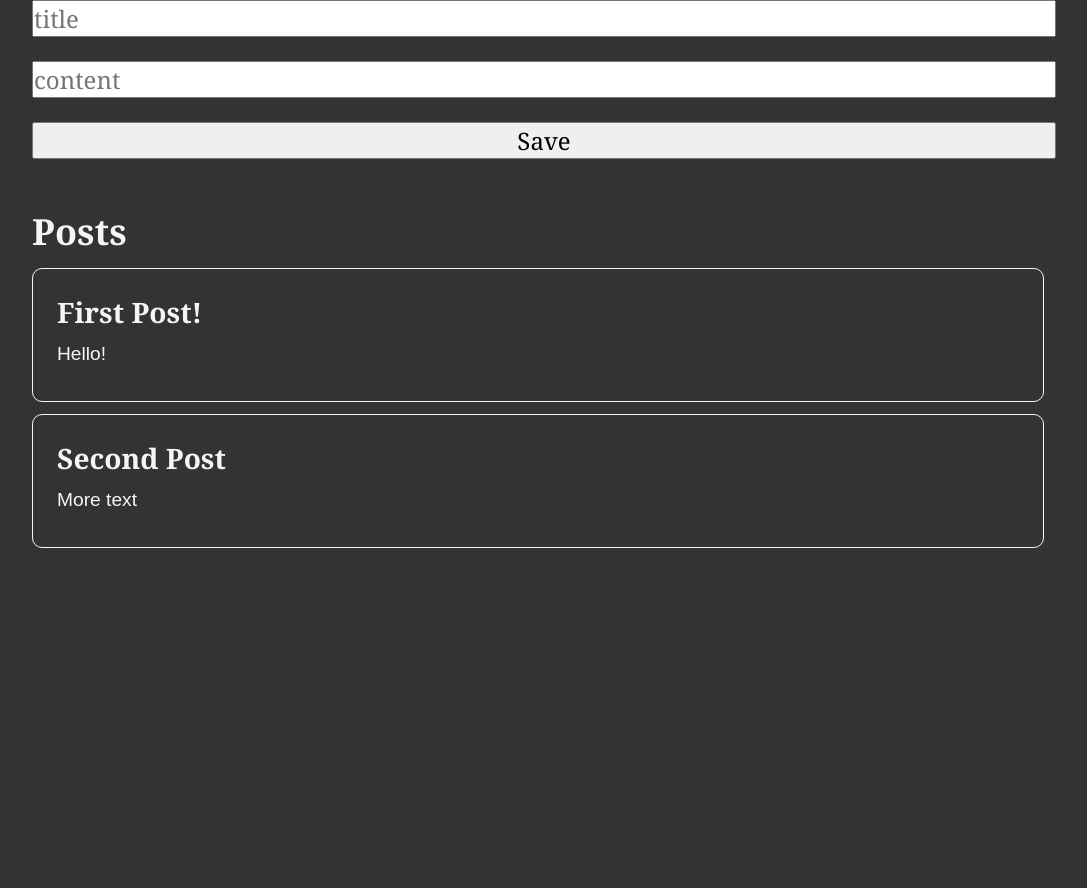
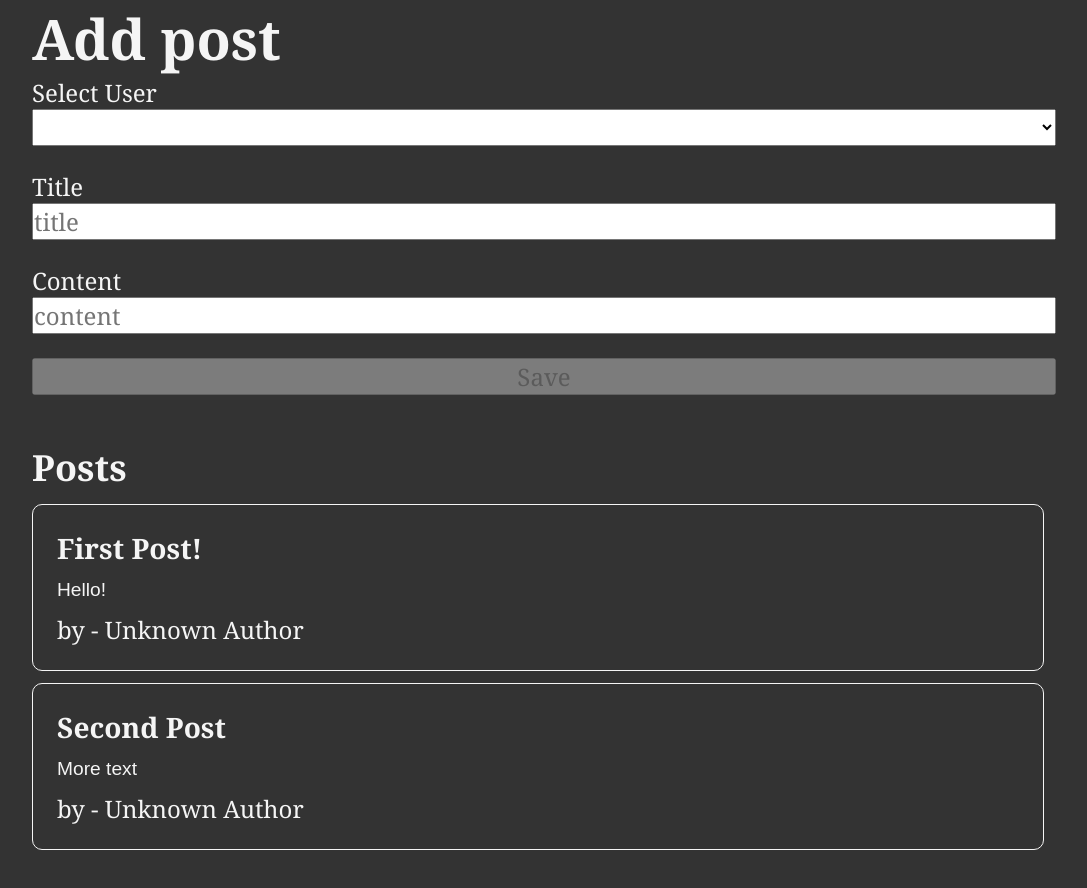
Before and after one commit to nikhilsinha822/react-redux-Toolkit, a React (Create React App) app: page / in a window 1280 px wide. Shown: the top 888 px of the page, without its empty margins (96-1183 px from the left). Before the commit the page ends 800 px from the top, so only its background shows below. Built offline with nearby package versions, Linux system fonts and the light colour scheme.

Commit message:
post user added

```diff
--- a/src/app/store.js
+++ b/src/app/store.js
@@ -1,8 +1,10 @@
 import {configureStore} from '@reduxjs/toolkit';
 import postsSlice from '../features/posts/postsSlice';
+import userSlice from '../features/users/userSlice';
 
 export const store = configureStore({
     reducer: {
         posts: postsSlice,
+        users: userSlice,
     },
 });
--- a/src/features/posts/AddPost.js
+++ b/src/features/posts/AddPost.js
@@ -1,33 +1,48 @@
-import React, { useState } from 'react'
-import { useDispatch } from 'react-redux';
+import React, { useState } from 'react';
+import { useDispatch, useSelector } from 'react-redux';
 import { addPost } from './postsSlice';
+import { selectAllUsers } from '../users/userSlice';
 
 const AddPost = () => {
     const [title, setTitle] = useState('');
     const [content, setContent] = useState('');
+    const [userId, setUserId] = useState('');
+    const users = useSelector(selectAllUsers);
     const dispatch = useDispatch();
     const handleSubmit = () => {
-        if (title && content) {
-            dispatch(addPost(title, content))
+        if (title && content && userId) {
+            dispatch(addPost(title, content,userId))
             setTitle('');
             setContent('');
+            setUserId('');
         }
     }
+    const canSave = Boolean(title) && Boolean(content) && Boolean(userId);
     return (
         <form action="">
+            <h1>Add post</h1>
+            <label>Select User</label>
+            <select onChange={(e)=>setUserId(e.target.value)} value={userId}>
+                <option value={''}></option>
+                {users.map(user => (
+                    <option key={user.id} value={user.id}>{user.name}</option>
+                ))}
+            </select>
+            <label>Title</label>
             <input
                 placeholder='title'
                 value={title}
                 onChange={(e) => setTitle(e.target.value)}
-                required
+                required = {true}
             />
+            <label>Content</label>
             <input
                 placeholder='content'
                 value={content}
                 onChange={(e) => setContent(e.target.value)}
-                required
+                required = {true}
             />
-            <button type='button' onClick={handleSubmit}>Save</button>
+            <button disabled={!canSave} type='button' onClick={handleSubmit}>Save</button>
         </form>
     )
 }
--- /dev/null
+++ b/src/features/posts/Author.js
@@ -0,0 +1,12 @@
+import { useSelector } from 'react-redux'
+import { selectAllUsers } from '../users/userSlice'
+
+const Author = ({ userId }) => {
+  const users = useSelector(selectAllUsers);
+  const author = users.find(user => user.id === userId);
+  return (
+    <span>by - {author ? author.name : "Unknown Author"}</span>
+  )
+}
+
+export default Author
--- a/src/features/posts/Posts.js
+++ b/src/features/posts/Posts.js
@@ -1,4 +1,5 @@
 import React from 'react'
+import Author from './Author'
 import { useSelector } from 'react-redux'
 import { selectAllPosts } from './postsSlice'
 
@@ -8,6 +9,8 @@ const Posts = () => {
       <article key={post.id}>
           <h3>{post.title}</h3>
           <p>{post.content.substring(0,100)}</p>
+          <Author userId={post.userId}/>
+          {console.log(post)}
       </article>
   ))
   return (
--- a/src/features/posts/postsSlice.js
+++ b/src/features/posts/postsSlice.js
@@ -15,12 +15,13 @@ const postsSlice = createSlice({
                 state.push(action.payload);
             },
             // prepare callback
-            prepare(title, content) {
+            prepare(title, content, userId) {
                 return {
                     payload: {
                         id: nanoid(),
                         title,
-                        content
+                        content,
+                        userId
                     }
                 }
             }
--- /dev/null
+++ b/src/features/users/userSlice.js
@@ -0,0 +1,20 @@
+import { createSlice } from "@reduxjs/toolkit";
+
+const initialState = [
+    { id: '0', name: 'Tiago' },
+    { id: '1', name: 'João' },
+    { id: '2', name: 'Maria' },
+    { id: '3', name: 'José' }
+]
+
+const userSlice = createSlice({
+    name: "users",
+    initialState,
+    reducers: {
+
+    }
+})
+
+export const selectAllUsers = (state) => state.users;
+
+export default userSlice.reducer;
```
